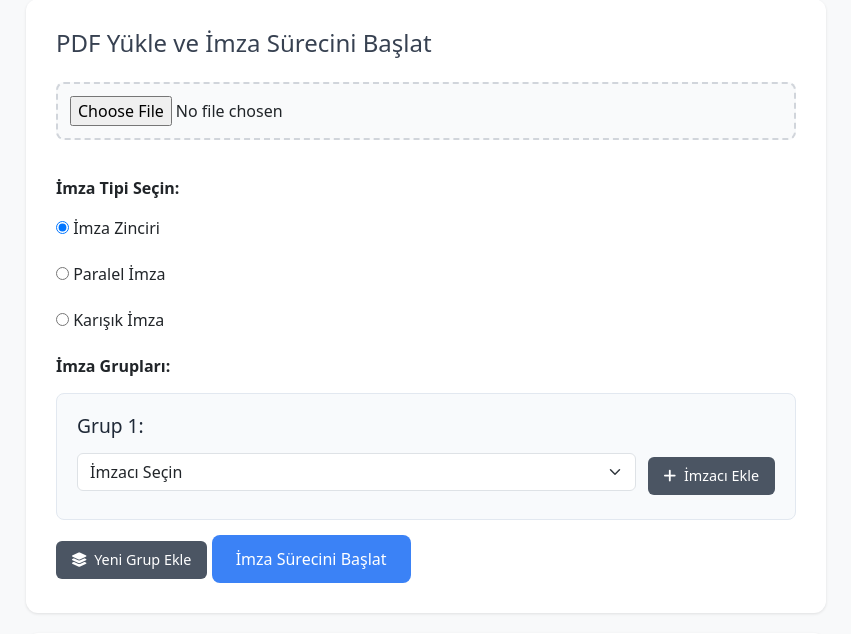
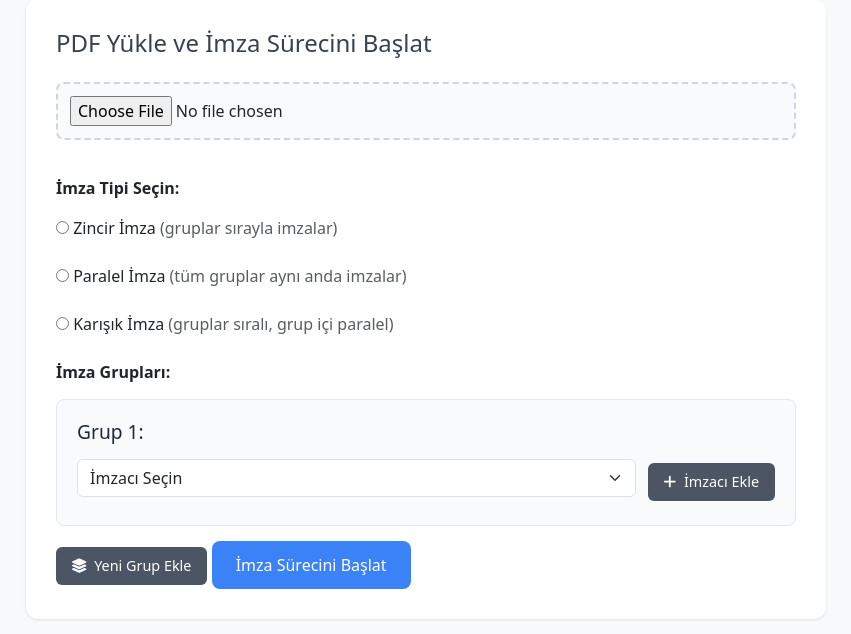
Before and after one commit to hermesthecat/eimza, a PHP site: page /test_multi_signature.php in a window 1280 px wide. Shown: the part 159-793 px from the top of the page, without its empty margins (214-1065 px from the left). Run offline with PHP 8.4, Linux system fonts and the light colour scheme; the visitor is signed in with stand-in values (Sample User, id 1); some libraries are stand-ins or nearby versions.

Commit message:
Improve signature type selection UI; update labels and add spacing for better readability

```diff
--- a/test_multi_signature.php
+++ b/test_multi_signature.php
@@ -218,19 +218,21 @@ $users = $userManager->getAllUsers();
                 <div class="signature-type-selection">
                     <p><strong>İmza Tipi Seçin:</strong></p>
                     <label>
-                        <input type="radio" name="signature_type" value="chain" checked> İmza Zinciri
-                        <span class="tooltip">(İmzalar sırayla, bir grup diğerinden sonra)</span>
+                        <input type="radio" name="signature_type" value="chain"> Zincir İmza <span class="text-muted">(gruplar sırayla imzalar)</span>
                     </label>
                     <br>
+                    <br>
                     <label>
-                        <input type="radio" name="signature_type" value="parallel"> Paralel İmza
-                        <span class="tooltip">(Tüm gruplar aynı anda imzalayabilir)</span>
+                        <input type="radio" name="signature_type" value="parallel"> Paralel İmza <span class="text-muted">(tüm gruplar aynı anda imzalar)</span>
                     </label>
                     <br>
+                    <br>
                     <label>
-                        <input type="radio" name="signature_type" value="mixed"> Karışık İmza
-                        <span class="tooltip">(Gruplar sıralı, grup içi paralel imzalama)</span>
+                        <input type="radio" name="signature_type" value="mixed"> Karışık İmza <span class="text-muted">(gruplar sıralı, grup içi paralel)</span>
                     </label>
+                    <br>
+
+                    <br> <!-- Added line for spacing -->
                 </div>
 
                 <div id="signatureGroups">
```
